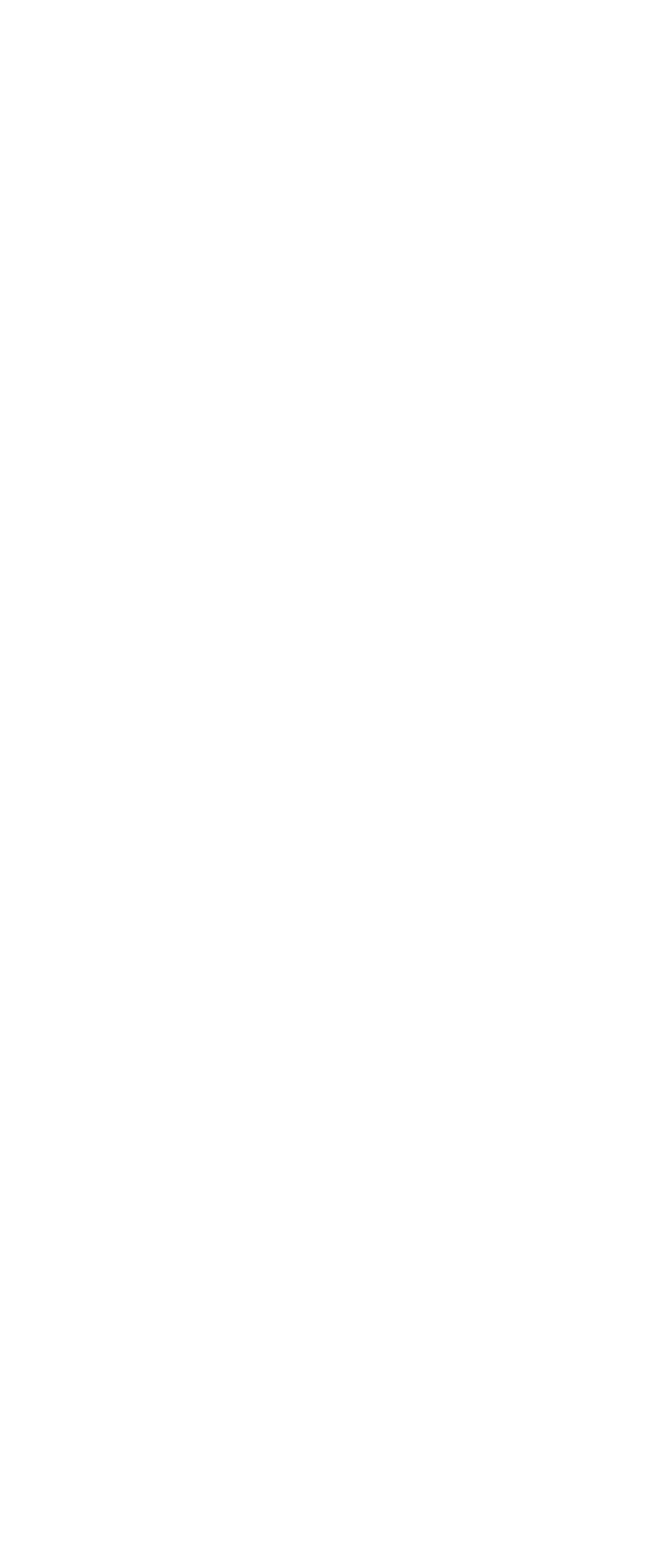
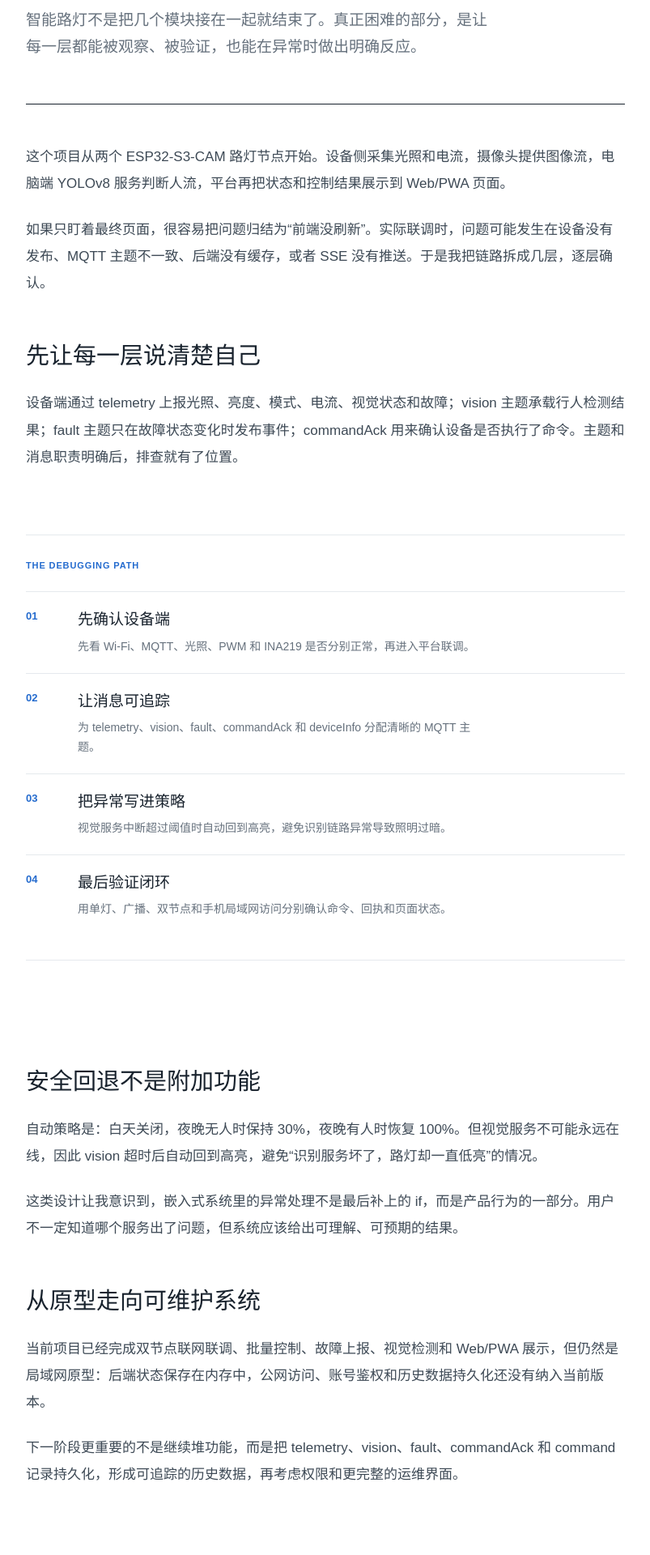
Before and after one commit to eaea499/eaea499, a Next.js app: page /blog/smart-streetlight-debugging in a window 1280 px wide. Before the commit this address had no page. Shown: the part 500-2420 px from the top of the page at 81% size, without its empty margins (238-1041 px from the left). Before the commit the page ends 800 px from the top, so only its background shows below. Built offline with nearby package versions, Linux system fonts and the light colour scheme.

Commit message:
feat: add smart streetlight debugging notes

```diff
--- a/src/app/blog/page.tsx
+++ b/src/app/blog/page.tsx
@@ -4,7 +4,7 @@ import { SiteFooter, SiteHeader } from "@/components/site-chrome";
 
 const notes = [
   { category: "WEB", title: "从域名到 HTTPS：个人网站的第一条上线链路", description: "把域名、备案、服务器、证书和上线过程整理成一条真实记录。", href: "/blog/from-domain-to-https", status: "2026.09.17" },
-  { category: "IOT", title: "设备端、消息与页面：怎样看待一次物联网联调", description: "把感知、通信、控制拆开，再重新连成一条能观察的链路。" },
+  { category: "IOT", title: "设备端、消息与页面：怎样看待一次物联网联调", description: "把感知、通信、控制拆开，再重新连成一条能观察的链路。", href: "/blog/smart-streetlight-debugging", status: "2026.09.21" },
   { category: "CV", title: "从图像采集到检测结果：我在视觉实践中关注什么", description: "不止看模型输出，也看输入、环境和整个实现过程。" },
 ];
 
--- /dev/null
+++ b/src/app/blog/smart-streetlight-debugging/page.tsx
@@ -0,0 +1,40 @@
+import { ArrowLeft, ArrowUpRight } from "lucide-react";
+import Link from "next/link";
+import { ArticleTools } from "@/components/article-tools";
+import { SiteFooter, SiteHeader } from "@/components/site-chrome";
+
+const milestones = [
+  ["01", "先确认设备端", "先看 Wi-Fi、MQTT、光照、PWM 和 INA219 是否分别正常，再进入平台联调。"],
+  ["02", "让消息可追踪", "为 telemetry、vision、fault、commandAck 和 deviceInfo 分配清晰的 MQTT 主题。"],
+  ["03", "把异常写进策略", "视觉服务中断超过阈值时自动回到高亮，避免识别链路异常导致照明过暗。"],
+  ["04", "最后验证闭环", "用单灯、广播、双节点和手机局域网访问分别确认命令、回执和页面状态。"],
+];
+
+export const metadata = {
+  title: "设备端、消息与页面：怎样看待一次物联网联调 | eaea499.cn",
+  description: "智能路灯系统的设备、消息、后端与前端联调记录。",
+};
+
+export default function SmartStreetlightDebuggingPage() {
+  return <><SiteHeader /><ArticleTools /><main className="article-page"><article className="article-wrap">
+    <Link className="back-link" href="/blog"><ArrowLeft size={16} /> 返回博客</Link>
+    <header className="article-header"><p className="section-kicker">IoT / 2026.09.21</p><h1>设备端、消息与页面：<br />怎样看待一次物联网联调</h1><p className="article-lead">智能路灯不是把几个模块接在一起就结束了。真正困难的部分，是让每一层都能被观察、被验证，也能在异常时做出明确反应。</p></header>
+    <div className="article-rule" />
+    <section className="article-prose">
+      <p>这个项目从两个 ESP32-S3-CAM 路灯节点开始。设备侧采集光照和电流，摄像头提供图像流，电脑端 YOLOv8 服务判断人流，平台再把状态和控制结果展示到 Web/PWA 页面。</p>
+      <p>如果只盯着最终页面，很容易把问题归结为“前端没刷新”。实际联调时，问题可能发生在设备没有发布、MQTT 主题不一致、后端没有缓存，或者 SSE 没有推送。于是我把链路拆成几层，逐层确认。</p>
+      <h2>先让每一层说清楚自己</h2>
+      <p>设备端通过 telemetry 上报光照、亮度、模式、电流、视觉状态和故障；vision 主题承载行人检测结果；fault 主题只在故障状态变化时发布事件；commandAck 用来确认设备是否执行了命令。主题和消息职责明确后，排查就有了位置。</p>
+    </section>
+    <section className="article-timeline" aria-label="联调过程"><p className="section-kicker">The debugging path</p>{milestones.map(([number, title, text]) => <div className="timeline-item" key={number}><span>{number}</span><div><h3>{title}</h3><p>{text}</p></div></div>)}</section>
+    <section className="article-prose">
+      <h2>安全回退不是附加功能</h2>
+      <p>自动策略是：白天关闭，夜晚无人时保持 30%，夜晚有人时恢复 100%。但视觉服务不可能永远在线，因此 vision 超时后自动回到高亮，避免“识别服务坏了，路灯却一直低亮”的情况。</p>
+      <p>这类设计让我意识到，嵌入式系统里的异常处理不是最后补上的 if，而是产品行为的一部分。用户不一定知道哪个服务出了问题，但系统应该给出可理解、可预期的结果。</p>
+      <h2>从原型走向可维护系统</h2>
+      <p>当前项目已经完成双节点联网联调、批量控制、故障上报、视觉检测和 Web/PWA 展示，但仍然是局域网原型：后端状态保存在内存中，公网访问、账号鉴权和历史数据持久化还没有纳入当前版本。</p>
+      <p>下一阶段更重要的不是继续堆功能，而是把 telemetry、vision、fault、commandAck 和 command 记录持久化，形成可追踪的历史数据，再考虑权限和更完整的运维界面。</p>
+    </section>
+    <footer className="article-footer"><p>eaea499.cn / 智能路灯项目记录</p><Link href="/projects/smart-streetlight">查看项目 <ArrowUpRight size={17} /></Link></footer>
+  </article></main><SiteFooter /></>;
+}
--- a/src/app/projects/smart-streetlight/page.tsx
+++ b/src/app/projects/smart-streetlight/page.tsx
@@ -37,6 +37,8 @@ export default function SmartStreetlightPage() {
 
       <section className="case-section case-section-dark"><div className="site-wrap case-split"><div><p className="section-kicker">My contribution</p><h2>我负责的部分</h2><p className="case-copy">从设备端到 Web 端参与完整链路开发和联调，重点处理不同模块之间的协议、状态和异常反馈。</p></div><ul className="contribution-list"><li><Check size={18} />设计设备状态、控制命令与 MQTT 主题</li><li><Check size={18} />完成传感器采集、PWM 调光、摄像头服务和故障判断</li><li><Check size={18} />接入 Spring Boot API、SSE 实时推送与 React/PWA 界面</li><li><Check size={18} />验证双节点在线、批量控制与 vision 超时安全回退</li></ul></div></section>
 
+      <section className="case-section site-wrap"><div className="section-heading"><div><p className="section-kicker">Field notes</p><h2>联调时真正遇到的问题</h2></div><Link className="text-link" href="/blog/smart-streetlight-debugging">阅读完整记录 <ArrowUpRight size={17} /></Link></div><div className="case-notes"><article><span>01</span><div><h3>先分层，再定位</h3><p>把设备、MQTT、后端和前端拆开验证，避免把通信问题误判成页面问题。</p></div></article><article><span>02</span><div><h3>异常也要有明确行为</h3><p>视觉服务超时后回到高亮，故障变化通过独立主题上报，系统不会静默失败。</p></div></article><article><span>03</span><div><h3>用回执确认控制结果</h3><p>单灯和广播命令都保留 commandAck，便于确认多节点是否真正执行。</p></div></article></div></section>
+
       <section className="case-section site-wrap"><div className="section-heading"><div><p className="section-kicker">Technology</p><h2>技术栈</h2></div><p>选择每项技术，是为了匹配它在链路中的具体职责。</p></div><div className="case-tech-list">{technologies.map((technology) => <span key={technology}>{technology}</span>)}</div><div className="case-boundary"><p className="section-kicker">Current boundary</p><p>目前是局域网内可运行的原型系统，后端状态保存在内存中。公网部署、账号鉴权、历史数据持久化和正式生产安全策略仍属于后续工作。</p></div></section>
 
       <section className="site-wrap case-end"><Link className="back-link" href="/projects"><ArrowLeft size={16} />返回全部项目</Link><a className="text-link" href="https://github.com/eaea499" target="_blank" rel="noreferrer">访问 GitHub <GitBranch size={17} /></a></section>
```
Also changed, not shown: src/app/globals.css.
